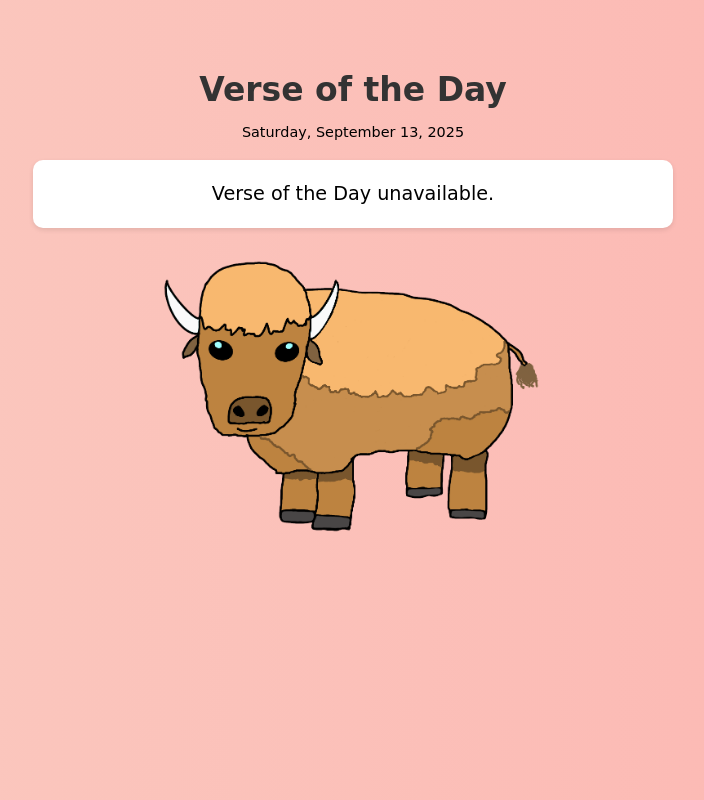
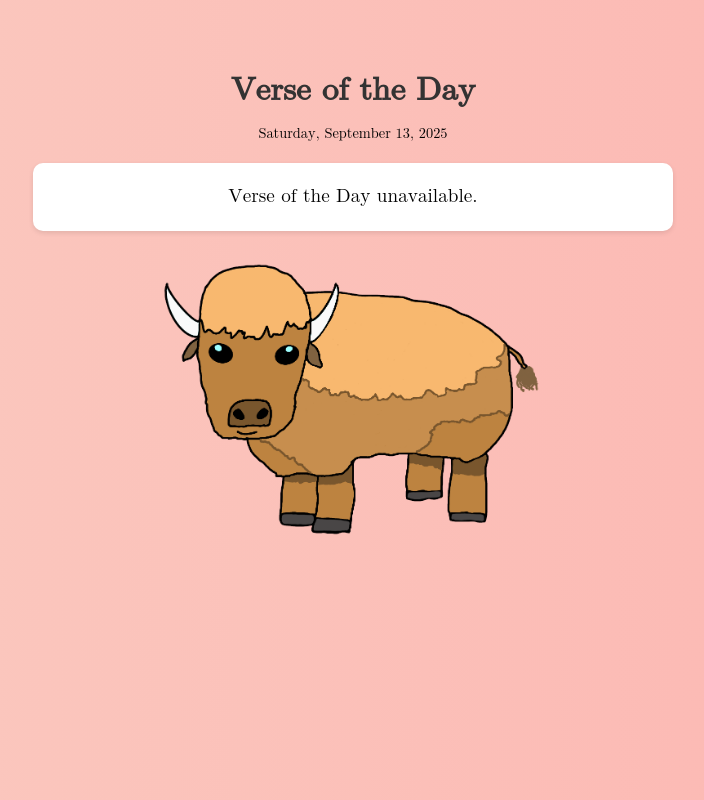
Before and after one commit to biblebison/biblebison.github.io, a plain HTML site: page index.html in a window 1280 px wide. Shown: the whole page, without its empty margins (287-991 px from the left). Drawn offline with Linux system fonts and the light colour scheme; no server answers.

Commit message:
adjusted font

```diff
--- a/styles.css
+++ b/styles.css
@@ -1,5 +1,5 @@
 body {
-    font-family: cursive, math, Georgia, sans-serif;
+    font-family: math, Georgia, sans-serif;
     text-align: center;
     padding: 40px;
     background-color: #fff8e7;
```
